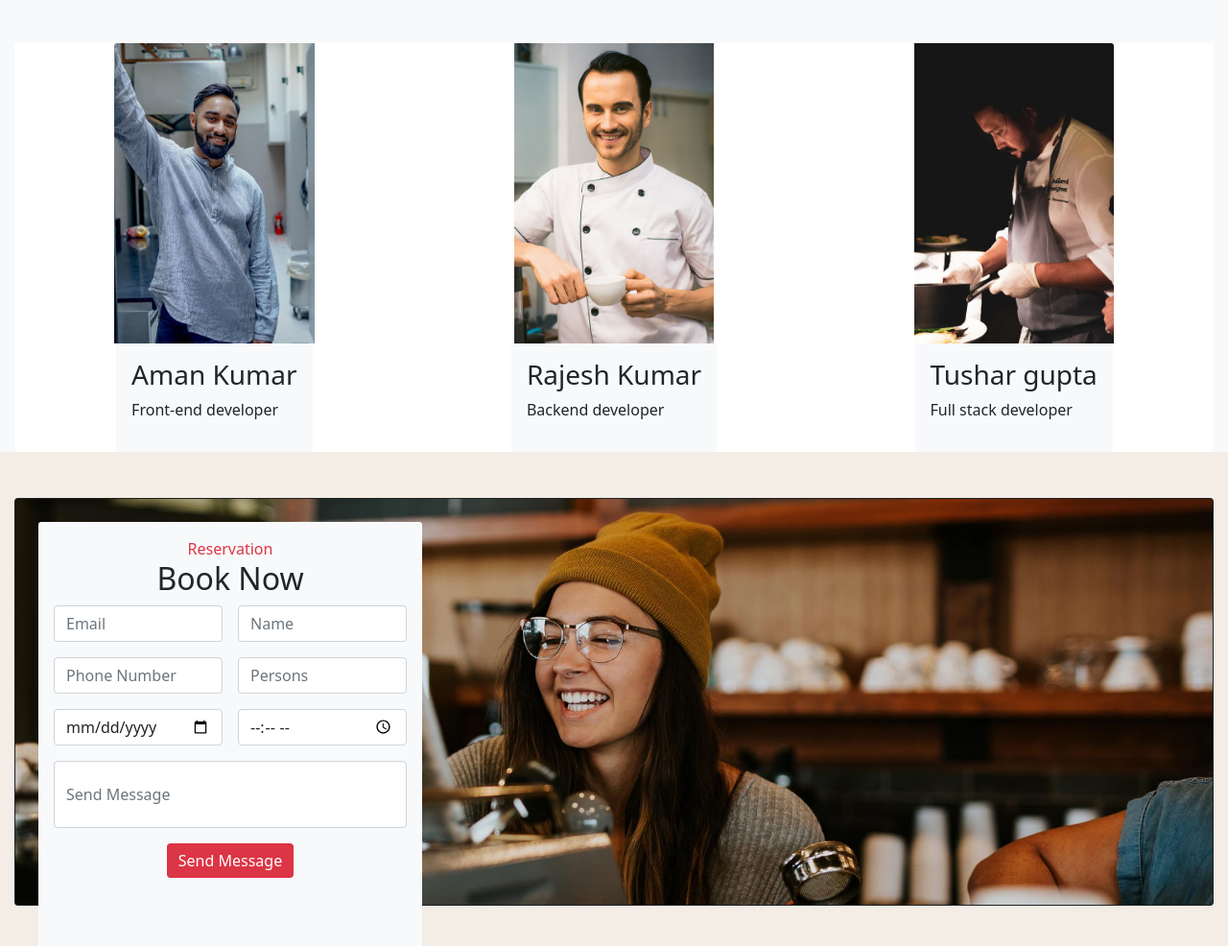
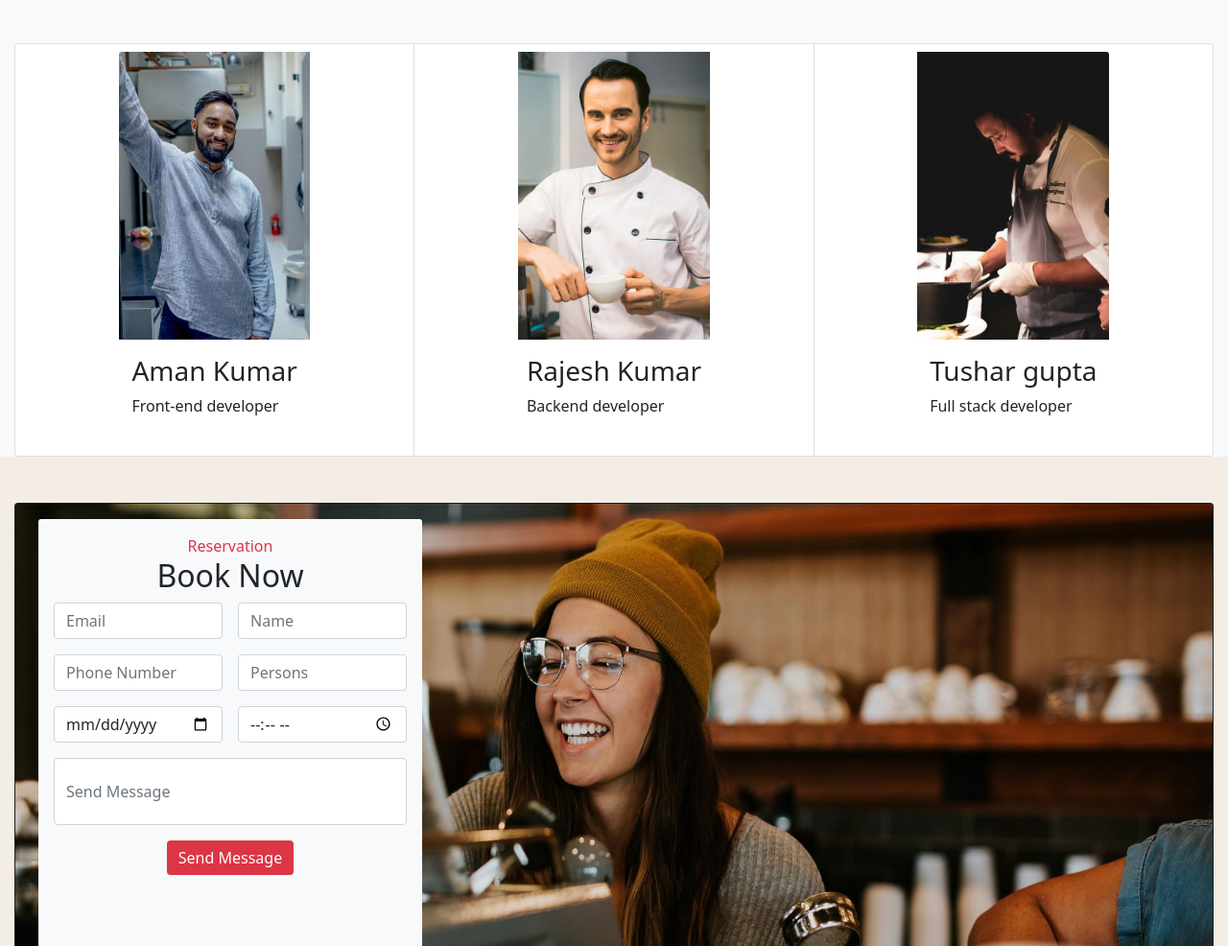
Before and after one commit to PrabhjotSingh-developer/Restro_website, a plain HTML site: page index.html in a window 1280 px wide. Shown: the part 4096-5082 px from the top of the page at 96% size. Drawn offline with nearby package versions, Linux system fonts and the light colour scheme.

Commit message:
Update index.html

```diff
--- a/index.html
+++ b/index.html
@@ -185,8 +185,8 @@
         </div>
         <!-- our menu start here  -->
         <div class="our-menu bg-light ms-auto me-auto mt-5 mb-5" id="our-menu1" style="max-width: 1250px;">
-            <p class="card-text text-danger mb-0 text-center ">Specialties </p>
-            <h2 class="card-title text-center">Our Menu</h2>
+            <p class="card-text text-danger mb-0 text-center rgts">Specialties </p>
+            <h2 class="card-title text-center rgts">Our Menu</h2>
             <div class="mainthreecards d-flex justify-content-around">
                 <div class="cardsinlist ms-auto me-auto ">
                     <h4 class="card-title text-center mt-3 mb-3">Breakfast </h4>
@@ -408,25 +408,25 @@
             <h2 class="card-title text-center mb-5">Our Team</h2>
             <div class="card-group justify-content-around ms-auto me-auto " style="max-width: 1250px;">
 
-                <div class="card border-0">
+                <div class="card py-2 px-2">
                     <img src="img/chef-1.jpg" class="card-img-top w-50 ms-auto me-auto" alt="...">
-                    <div class="card-body bg-light ms-auto me-auto">
+                    <div class="card-body  ms-auto me-auto">
                         <h3 class="card-title">Aman Kumar</h3>
                         <p class="text-black">Front-end developer</p>
 
                     </div>
                 </div>
-                <div class="card border-0">
+                <div class="card  py-2 px-2">
                     <img src="img/chef-2.jpg" class="card-img-top w-50 ms-auto me-auto" alt="...">
-                    <div class="card-body bg-light ms-auto me-auto">
+                    <div class="card-body  ms-auto me-auto">
                         <h3 class="card-title">Rajesh Kumar</h3>
                         <p class="text-black">Backend developer</p>
 
                     </div>
                 </div>
-                <div class="card  border-0">
+                <div class="card  py-2 px-2">
                     <img src="img/chef-3.jpg" class="card-img-top w-50 ms-auto me-auto" alt="...">
-                    <div class="card-body bg-light ms-auto me-auto">
+                    <div class="card-body  ms-auto me-auto">
                         <h3 class="card-title">Tushar gupta</h3>
                         <p class="text-black">Full stack developer</p>
 
@@ -435,10 +435,10 @@
             </div>
         </div>
         <!-- form section last -->
-        <div class="formsection mx-auto" id="reserve" style="width: 1250px; ">
+        <div class="formsection mx-auto" id="reserve" style="max-width: 1250px; height: 80vh;">
             <div class="card bg-dark text-white">
-                <img src="img/reservation-bg.jpg" class="card-img" alt="...">
-                <div class="card-img-overlay bg-light mx-4 my-4  formheig-photo" style="width: 400px; height: 450px;">
+                <img src="img/reservation-bg.jpg" class="card-img" style="height: 60vh;" alt="...">
+                <div class="card-img-overlay bg-light mx-4 my-3  formheig-photo" style="width: 400px; height: 450px;">
                     <p class="text-danger text-center mb-0">Reservation</p>
                     <h2 class=" text-dark text-center">Book Now</h2>
                     <form class="row g-3">
@@ -496,7 +496,7 @@
 
                 </div>
                 <div class="card border-0 ">
-                    <h5 class="card-title text-center">Opening Hours</h5>
+                    <h5 class="card-title ms-5">Opening Hours</h5>
                     <div class="card-body footer-sysul mx-auto">
                         <ul>
                             <li>Monday : 9:00-24:00</li>
@@ -527,7 +527,7 @@
                 </div>
 
             </div>
-            <div class="flex ms-auto justify-content-center">
+            <div class="flex ms-auto justify-content-center last-fter">
                 <p class="card-title text-center">Desined by Prabhjot Singh Web developer </p>
                 <p class="card-title text-center text-danger ms-2"> Copyright 2022 </p>
             </div>
```
